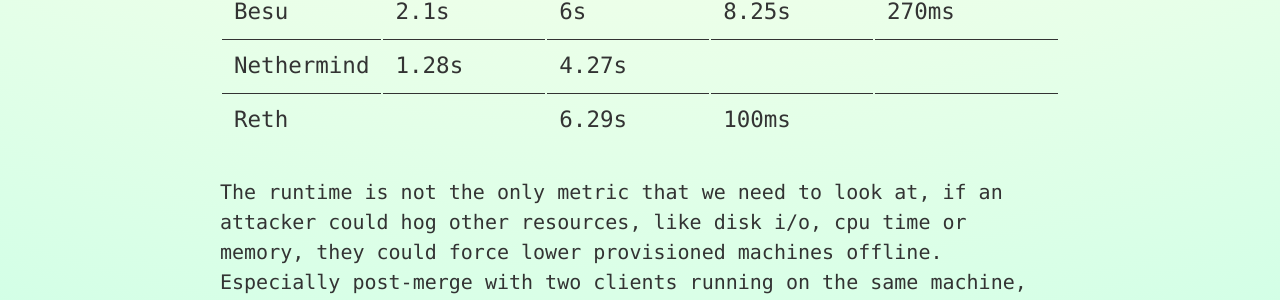
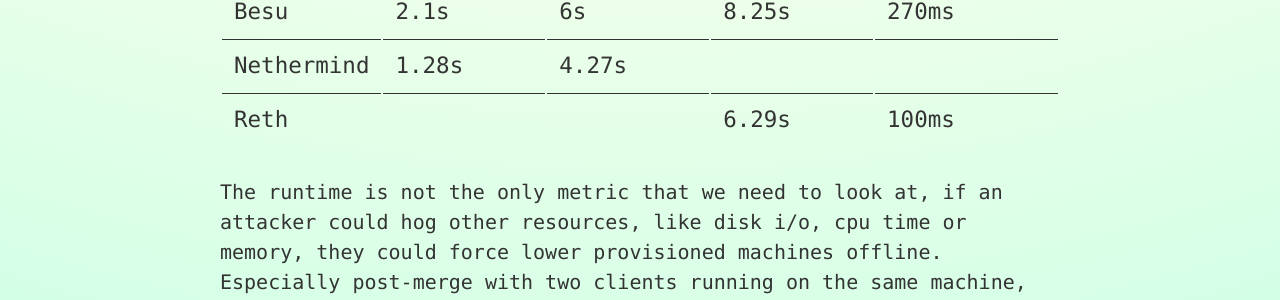
Before and after one commit to MariusVanDerWijden/MariusVanDerWijden.github.io, a Jekyll site: the page built from _posts/2024-01-11-GasLimit.md, in a window 1280 px wide. Shown: the part 5639-5939 px from the top of the page. Built offline with Jekyll 4.4.1, drawn with Linux system fonts in a browser that asks for light colours.

```diff
--- a/_posts/2024-01-11-GasLimit.md
+++ b/_posts/2024-01-11-GasLimit.md
@@ -86,7 +86,7 @@ Fortunately with the shanghai hardfork, this issue was fixed but it shows that i
 |Geth|148ms|900ms|1.29s|250ms|
 |Besu|2.1s|6s|8.25s|270ms|
 |Nethermind|1.28s|4.27s| | |
-|Reth | | 6.29s | 100ms |
+|Reth | | | 6.29s | 100ms |
 
 The runtime is not the only metric that we need to look at, if an attacker could hog other resources, like disk i/o, cpu time or memory, they could force lower provisioned machines offline.
 Especially post-merge with two clients running on the same machine, attacking one could cause instability in the other client. In the early days of merge testing we saw this a few times where a memory leak in one client brought down the whole system.
```
